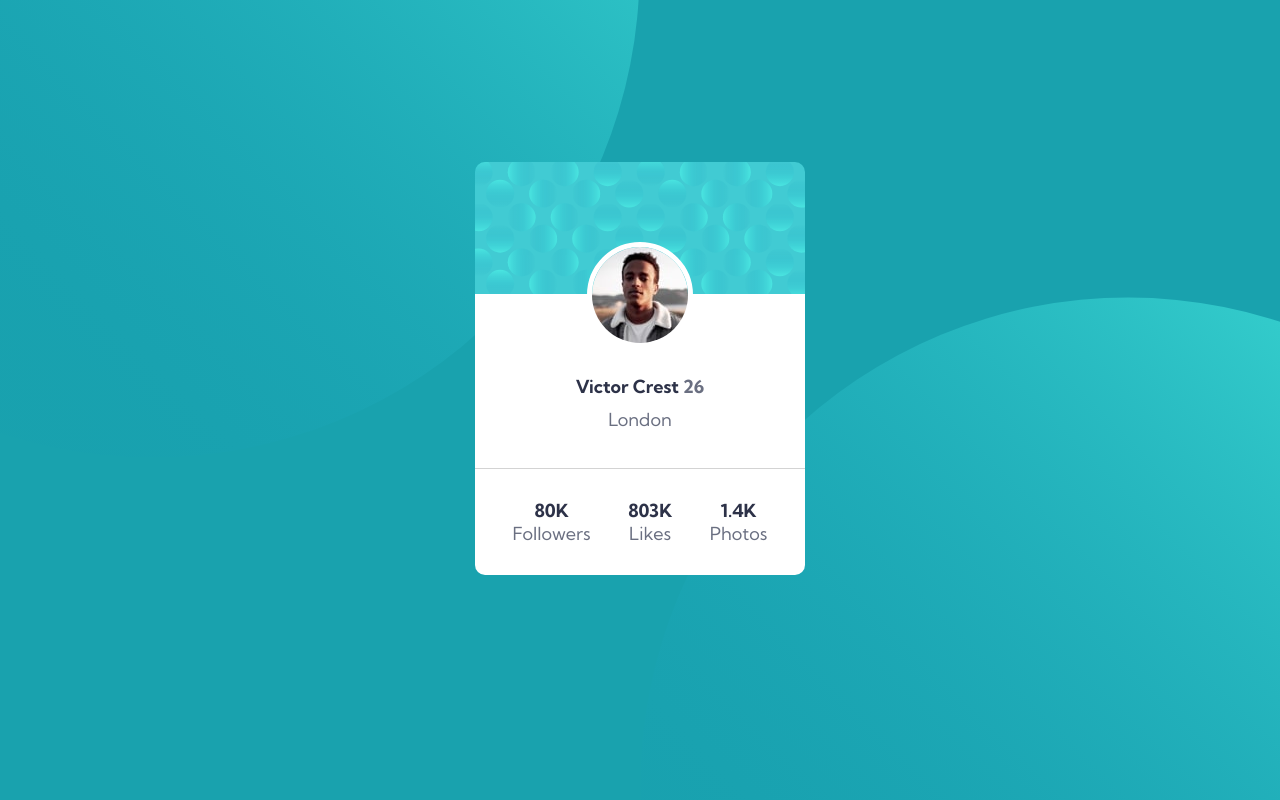
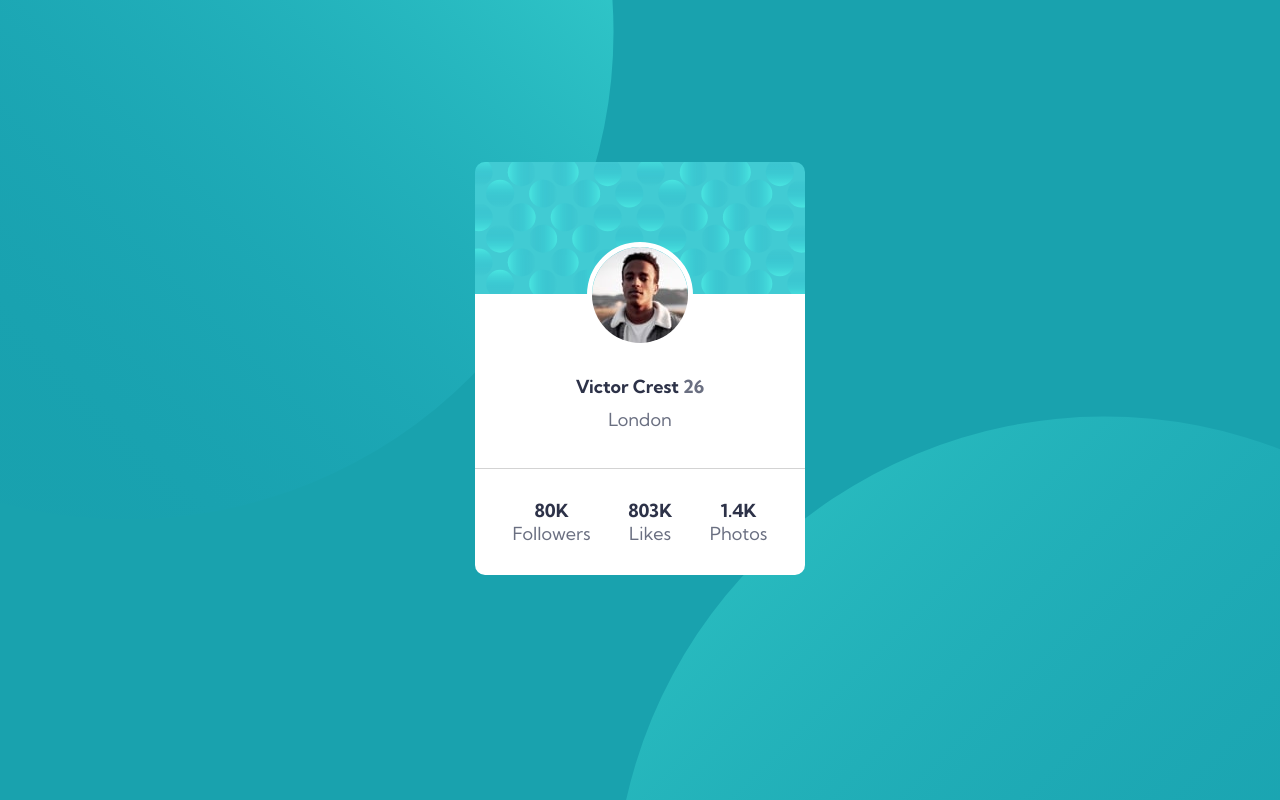
Before and after one commit to Viti-Martins/cartao-de-perfil, a plain HTML site: page index.html in a window 1280 px wide. Drawn offline with Linux system fonts and the light colour scheme.

Commit message:
refectored the project, modified index.html and style.css and change the design pictures

```diff
--- a/index.html
+++ b/index.html
@@ -13,13 +13,13 @@
 </head>
 <body>
     <main class="container">
-        <div class="bg-top-pattern">
+        <!-- <div class="bg-top-pattern">
             <img src="./src/images/bg-pattern-top.svg" alt="Background top sphere pattern">
         </div>
 
         <div class="bg-bottom-pattern">
             <img src="./src/images/bg-pattern-top.svg" alt="Background bottom sphere pattern">
-        </div>
+        </div> -->
 
         <div class="profile-card">
             <div class="card-background">
--- a/src/css/style.css
+++ b/src/css/style.css
@@ -1,8 +1,10 @@
 @import url('https://fonts.googleapis.com/css2?family=Kumbh+Sans:wght@400;700&display=swap');
 
 body {
+    background-image: url(../images/bg-pattern-top.svg), url(../images/bg-pattern-bottom.svg);
     background-color: var(--main-bg-color);
-    background: var(--main-bg-color) no-repeat top left;
+    background-position: right 52vw bottom 35vh, left 48vw top 52vh;
+    background-repeat: no-repeat, no-repeat;
     font-family: 'Kumbh Sans', sans-serif;
     font-size: 18px;
 }
@@ -17,7 +19,7 @@ main.container {
     position: relative;
 }
 
-.bg-top-pattern {
+/* .bg-top-pattern {
     position: absolute;
     top: -65%;
     right: 50%;
@@ -29,7 +31,7 @@ main.container {
     bottom: -60%;
     left: 50%;
     z-index: 1;
-}
+} */
 
 .profile-card {
     display: flex;
```
Also changed, not shown: design/project-desktop-design.png, design/project-mobile-design.png.
